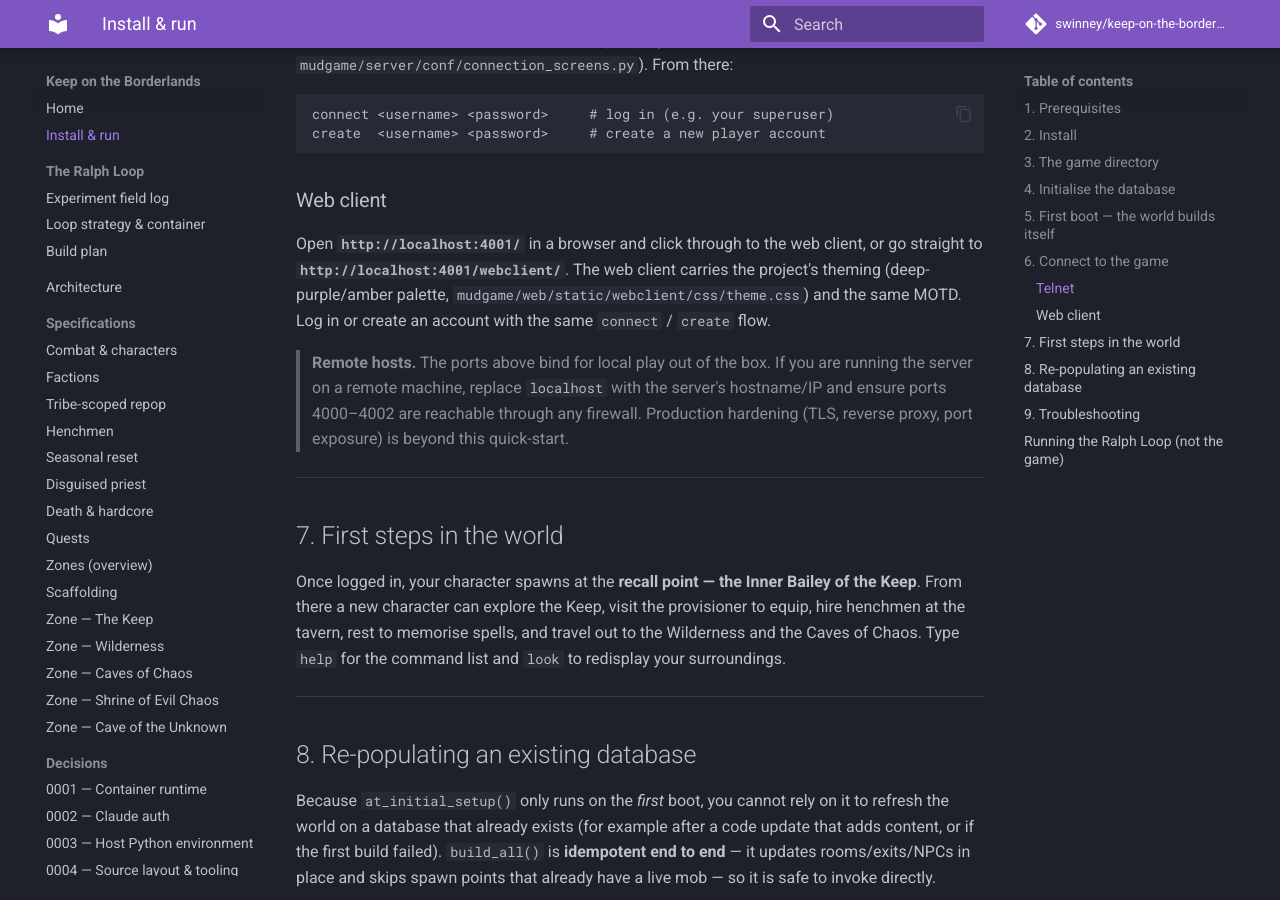
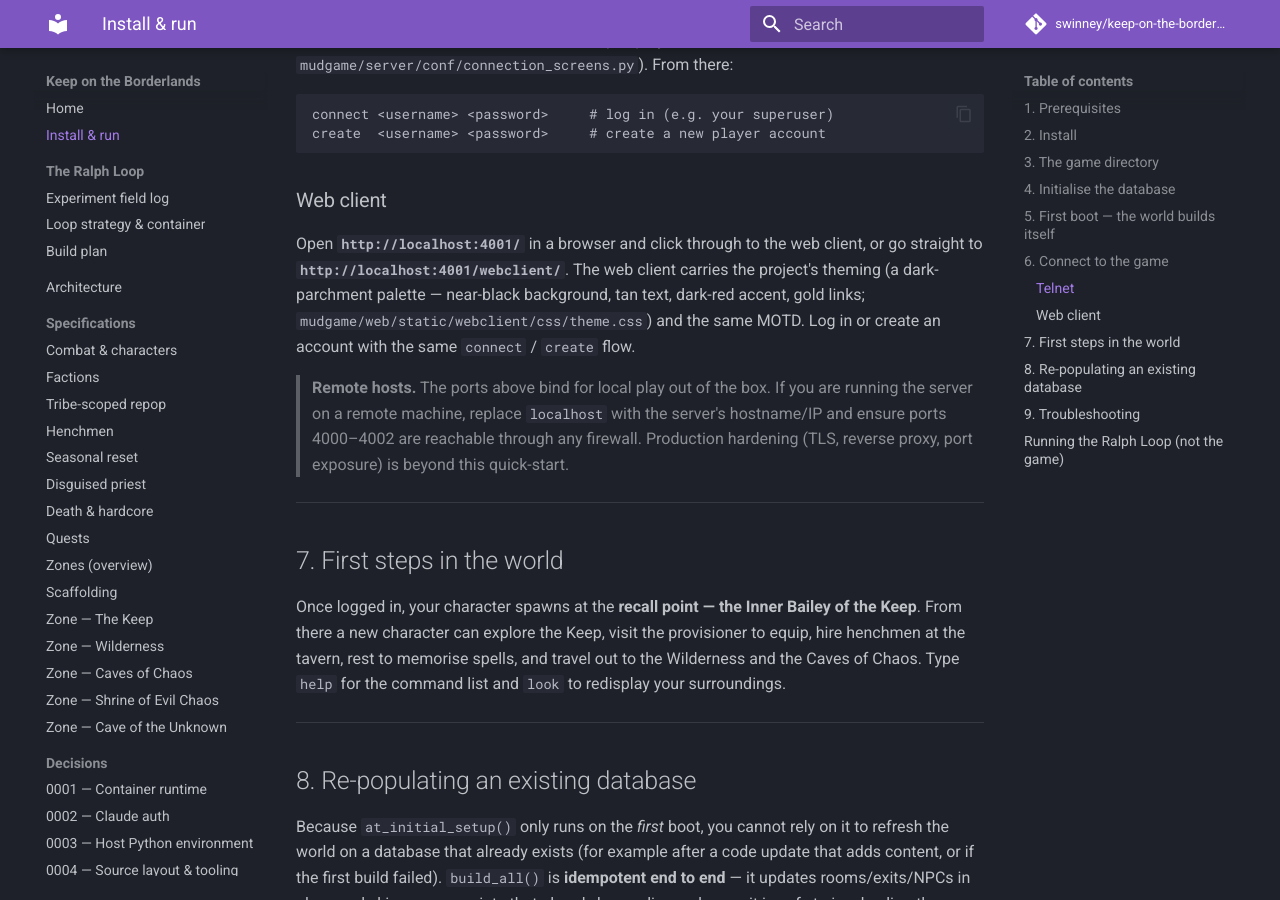
Before and after one commit to swinney/keep-on-the-borderlands, an MkDocs documentation site: the page built from docs/installation.md, in a window 1280 px wide and 900 px high, scrolled down 3149 px. Built offline with MkDocs 1.6.1 and Material for MkDocs 9.7.7, drawn with Linux system fonts in a browser that asks for light colours; comment, search, counter and statistics services are not loaded.

Commit message:
M17c: correct web-client theme description (dark-parchment, not deep-purple)

```diff
--- a/docs/installation.md
+++ b/docs/installation.md
@@ -156,7 +156,8 @@ create  <username> <password>     # create a new player account
 
 Open **`http://localhost:4001/`** in a browser and click through to the web
 client, or go straight to **`http://localhost:4001/webclient/`**. The web
-client carries the project's theming (deep-purple/amber palette,
+client carries the project's theming (a dark-parchment palette — near-black
+background, tan text, dark-red accent, gold links;
 `mudgame/web/static/webclient/css/theme.css`) and the same MOTD. Log in or
 create an account with the same `connect` / `create` flow.
 
```
